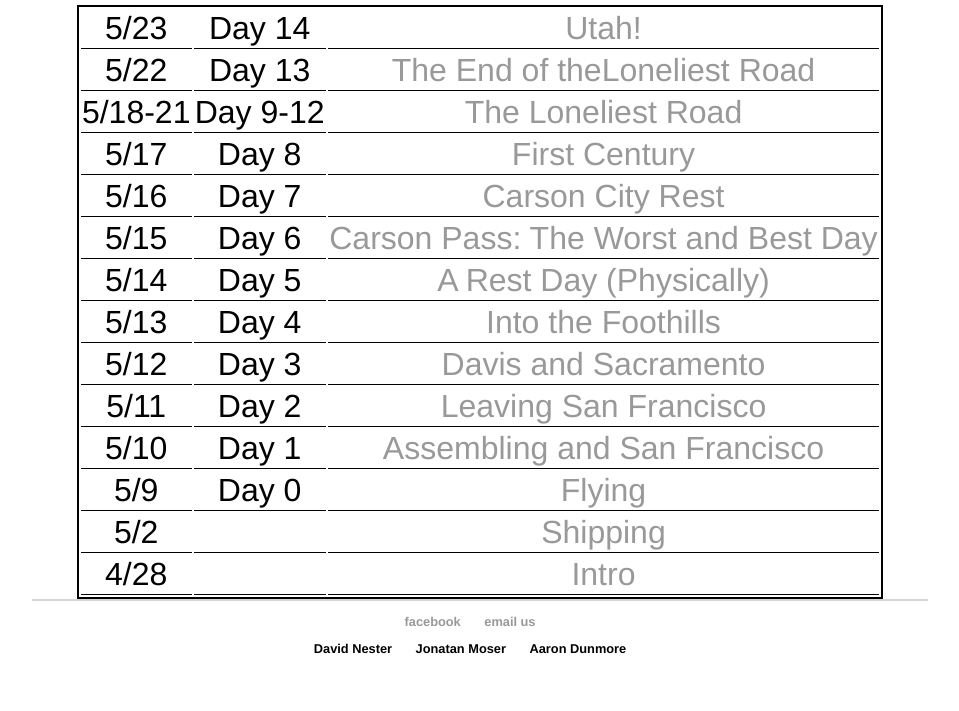
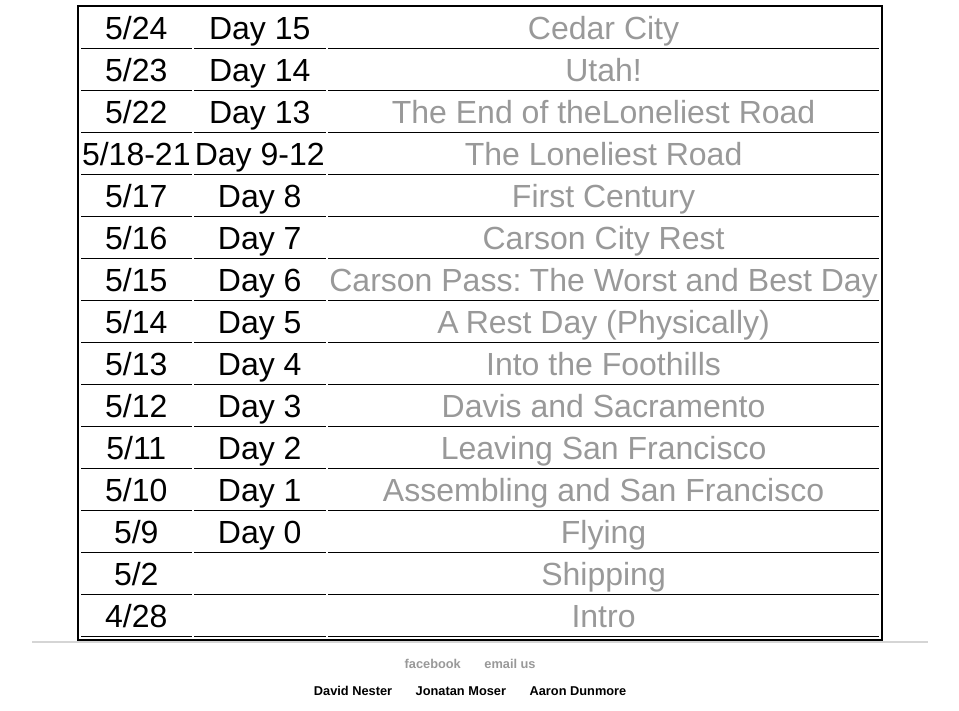
Before and after one commit to DavidNester/DavidNester.github.io, a Jekyll site: the page built from biketrip/index.html, in a window 1280 px wide. Shown: the part 600-1311 px from the top of the page, without its empty margins (160-1119 px from the left). Built offline with Jekyll 4.4.1, drawn with Linux system fonts in a browser that asks for light colours; before the commit the page ends 1269 px from its top, so only the background shows below that.

Commit message:
Update index.html

```diff
--- a/biketrip/index.html
+++ b/biketrip/index.html
@@ -6,6 +6,12 @@ title: 2018&#58; A Bike Odyssey
 <img src="/res/biketrip/FullRoute.png" width=522px height=316px>
 <div class="blurb">
 <table id='biketrip'>
+
+<tr>
+			<td>5/24</td>
+			<td>Day 15</td>
+			<td><a href="https://spark.adobe.com/page/gg4ELzlGVklTe/">Cedar City</a></td>
+		</tr>
 <tr>
 			<td>5/23</td>
 			<td>Day 14</td>
```
